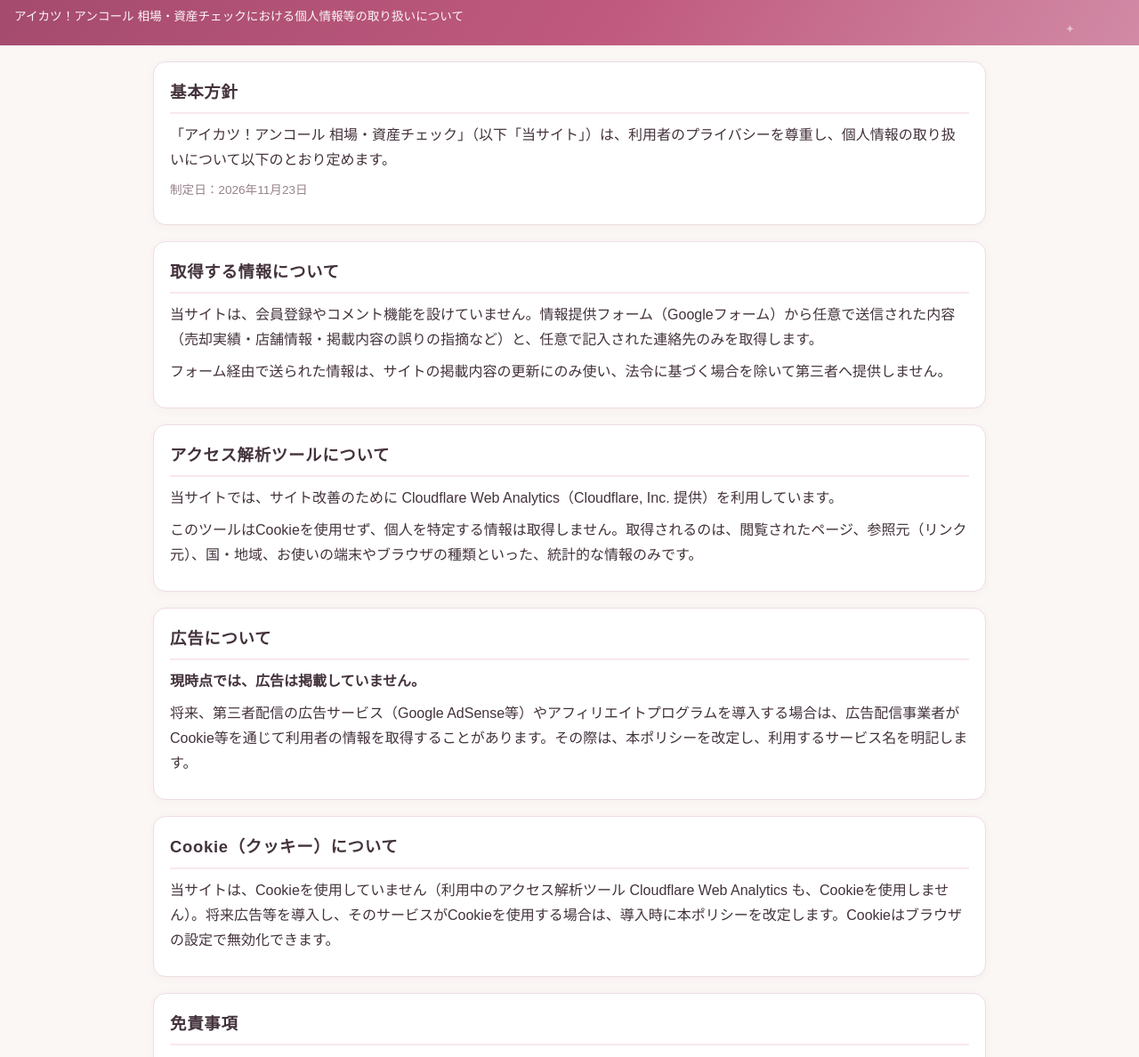
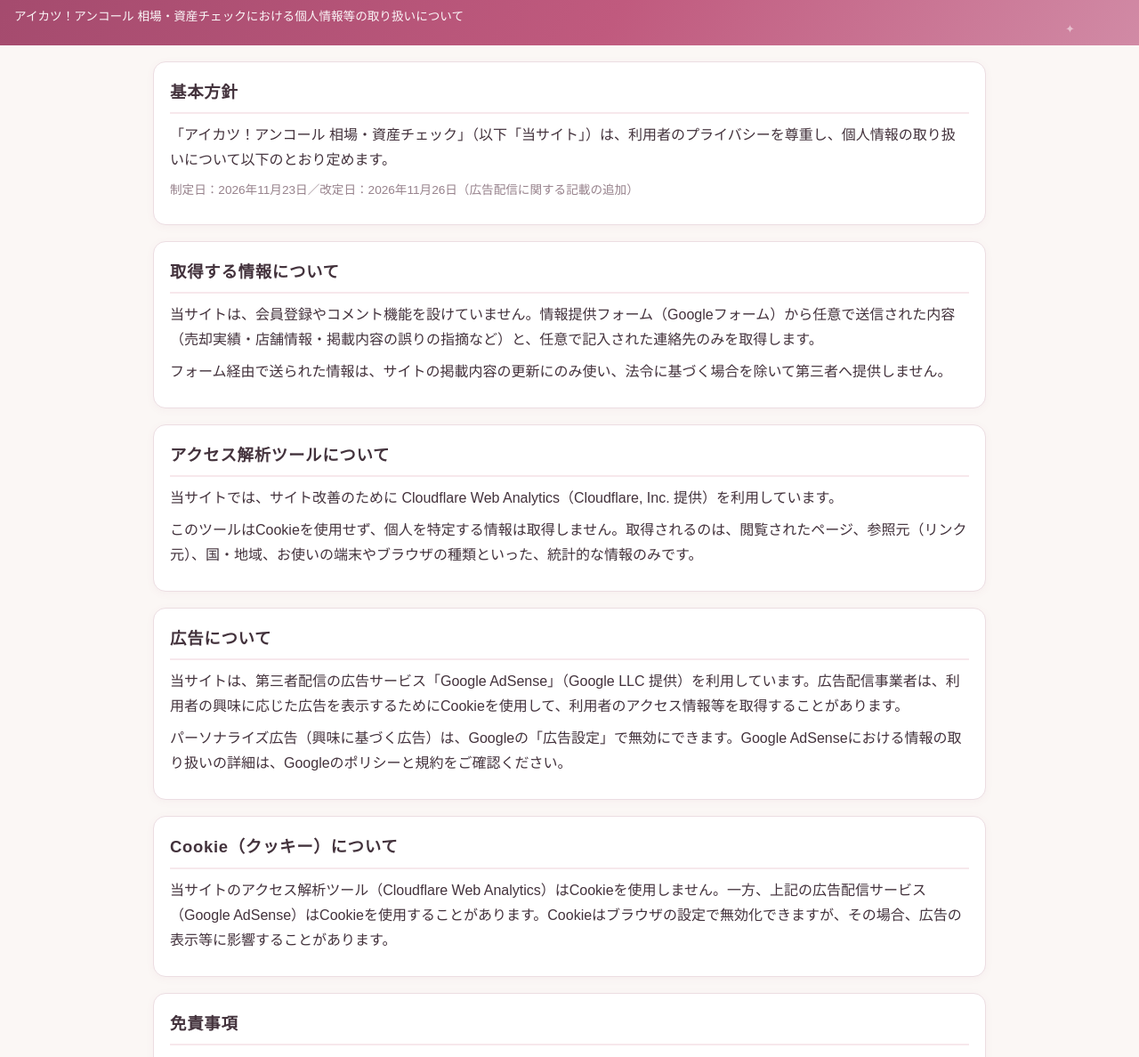
Before and after one commit to aikatsu-encore-guide/aikatsu-encore-guide, a plain HTML site: page privacy.html in a window 1280 px wide. Shown: the part 65-1253 px from the top of the page at 89% size. Drawn offline with Linux system fonts and the light colour scheme.

Commit message:
Privacy policy: disclose Google AdSense use

```diff
--- a/privacy.html
+++ b/privacy.html
@@ -32,7 +32,7 @@
 <section>
 <h2>基本方針</h2>
 <p>「アイカツ！アンコール 相場・資産チェック」（以下「当サイト」）は、利用者のプライバシーを尊重し、個人情報の取り扱いについて以下のとおり定めます。</p>
-<p class="note">制定日：2026年11月23日</p>
+<p class="note">制定日：2026年11月23日／改定日：2026年11月26日（広告配信に関する記載の追加）</p>
 </section>
 
 <section>
@@ -49,13 +49,13 @@
 
 <section>
 <h2>広告について</h2>
-<p><strong>現時点では、広告は掲載していません。</strong></p>
-<p>将来、第三者配信の広告サービス（Google AdSense等）やアフィリエイトプログラムを導入する場合は、広告配信事業者がCookie等を通じて利用者の情報を取得することがあります。その際は、本ポリシーを改定し、利用するサービス名を明記します。</p>
+<p>当サイトは、第三者配信の広告サービス「Google AdSense」（Google LLC 提供）を利用しています。広告配信事業者は、利用者の興味に応じた広告を表示するためにCookieを使用して、利用者のアクセス情報等を取得することがあります。</p>
+<p>パーソナライズ広告（興味に基づく広告）は、Googleの「広告設定」で無効にできます。Google AdSenseにおける情報の取り扱いの詳細は、Googleのポリシーと規約をご確認ください。</p>
 </section>
 
 <section>
 <h2>Cookie（クッキー）について</h2>
-<p>当サイトは、Cookieを使用していません（利用中のアクセス解析ツール Cloudflare Web Analytics も、Cookieを使用しません）。将来広告等を導入し、そのサービスがCookieを使用する場合は、導入時に本ポリシーを改定します。Cookieはブラウザの設定で無効化できます。</p>
+<p>当サイトのアクセス解析ツール（Cloudflare Web Analytics）はCookieを使用しません。一方、上記の広告配信サービス（Google AdSense）はCookieを使用することがあります。Cookieはブラウザの設定で無効化できますが、その場合、広告の表示等に影響することがあります。</p>
 </section>
 
 <section>
```
